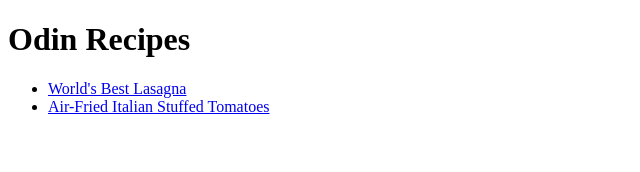
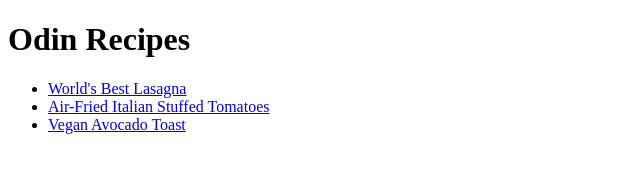
Before and after one commit to HCMacaneiro/odin-recipes, a plain HTML site: page index.html in a window 1280 px wide. Shown: the whole page, without its empty margins (0-640 px from the left). Drawn offline with Linux system fonts and the light colour scheme.

Commit message:
Add link to vegan avocado toast recipe

```diff
--- a/index.html
+++ b/index.html
@@ -14,6 +14,9 @@
         <li>
             <a href="./recipes/stuffed-tomatos.html" target="_blank" rel="noopener noreferrer">Air-Fried Italian Stuffed Tomatoes</a>
         </li>
+        <li>
+            <a href="./recipes/vegan-avocado-toast.html" target="_blank" rel="noopener noreferrer">Vegan Avocado Toast</a>
+        </li>
     </ul>
 
 </body>
```
